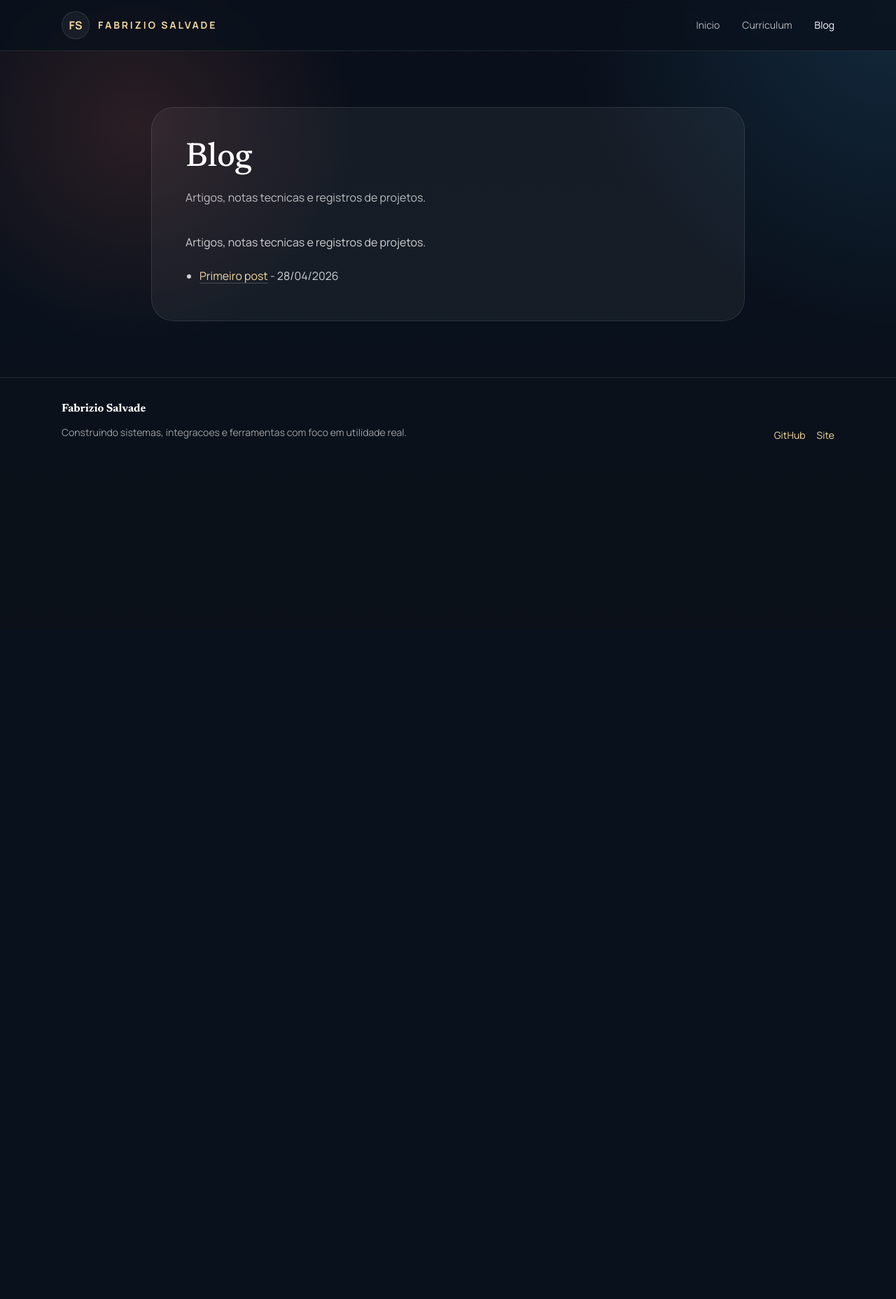
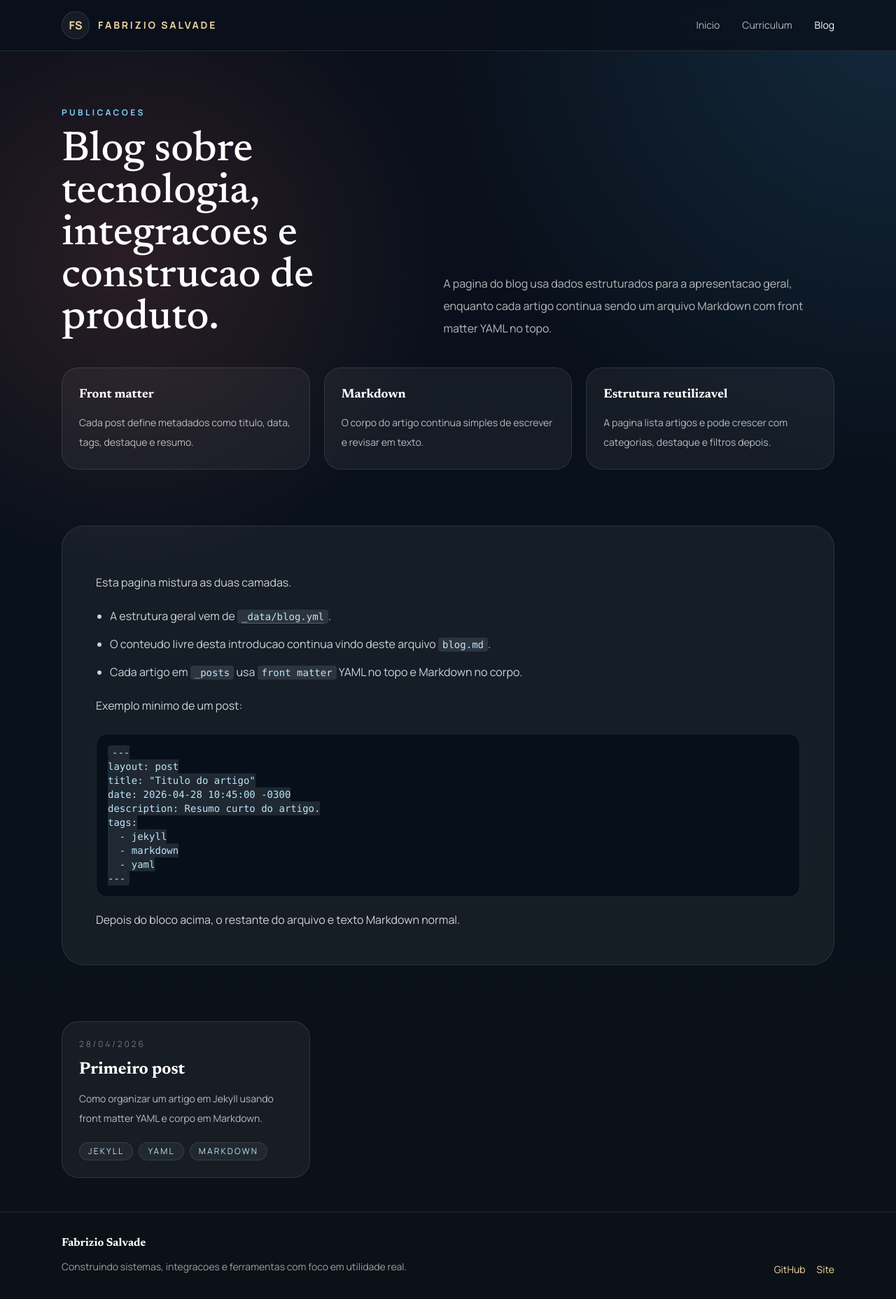
Before and after one commit to brizzio/brizzio.github.io, a Jekyll site: the page built from blog.md, in a window 1280 px wide. Shown: the whole page at 70% size. Built offline with Jekyll 4.4.1, drawn with Linux system fonts in a browser that asks for light colours; before the commit the page ends 900 px from its top, so only the background shows below that.

Commit message:
Refactor blog with data-driven layout

````diff
--- /dev/null
+++ b/_data/blog.yml
@@ -0,0 +1,12 @@
+hero:
+  eyebrow: Publicacoes
+  title: Blog sobre tecnologia, integracoes e construcao de produto.
+  body: A pagina do blog usa dados estruturados para a apresentacao geral, enquanto cada artigo continua sendo um arquivo Markdown com front matter YAML no topo.
+
+highlights:
+  - title: Front matter
+    text: Cada post define metadados como titulo, data, tags, destaque e resumo.
+  - title: Markdown
+    text: O corpo do artigo continua simples de escrever e revisar em texto.
+  - title: Estrutura reutilizavel
+    text: A pagina lista artigos e pode crescer com categorias, destaque e filtros depois.
--- /dev/null
+++ b/_layouts/blog.html
@@ -0,0 +1,57 @@
+---
+layout: default
+---
+
+{% assign blog_data = site.data.blog %}
+
+<section class="mx-auto max-w-6xl px-6 py-16 md:py-20">
+  <div class="grid gap-10 lg:grid-cols-[0.95fr_1.05fr] lg:items-end">
+    <div>
+      <p class="text-xs font-semibold uppercase tracking-[0.28em] text-sky-300">{{ blog_data.hero.eyebrow }}</p>
+      <h1 class="mt-4 font-display text-4xl text-white md:text-6xl">{{ blog_data.hero.title }}</h1>
+    </div>
+    <p class="max-w-2xl text-base leading-8 text-white/70">{{ blog_data.hero.body }}</p>
+  </div>
+
+  <div class="mt-10 grid gap-5 md:grid-cols-3">
+    {% for item in blog_data.highlights %}
+      <article class="rounded-3xl border border-white/10 bg-white/5 p-6">
+        <h2 class="text-lg font-semibold text-white">{{ item.title }}</h2>
+        <p class="mt-3 text-sm leading-7 text-white/70">{{ item.text }}</p>
+      </article>
+    {% endfor %}
+  </div>
+</section>
+
+<section class="mx-auto max-w-6xl px-6 pb-8">
+  <div class="rounded-[2rem] border border-white/10 bg-white/5 p-8 md:p-12">
+    <div class="prose-shell">
+      {{ content }}
+    </div>
+  </div>
+</section>
+
+<section class="mx-auto max-w-6xl px-6 py-8 md:py-12">
+  <div class="grid gap-5 md:grid-cols-2 xl:grid-cols-3">
+    {% for post in site.posts %}
+      <article class="rounded-3xl border border-white/10 bg-white/5 p-6">
+        <p class="text-xs uppercase tracking-[0.24em] text-white/40">{{ post.date | date: "%d/%m/%Y" }}</p>
+        <h2 class="mt-3 text-2xl font-semibold text-white">
+          <a href="{{ post.url | relative_url }}">{{ post.title }}</a>
+        </h2>
+        {% if post.description %}
+          <p class="mt-3 text-sm leading-7 text-white/70">{{ post.description }}</p>
+        {% else %}
+          <p class="mt-3 text-sm leading-7 text-white/70">{{ post.excerpt | strip_html | truncate: 150 }}</p>
+        {% endif %}
+        {% if post.tags %}
+          <div class="mt-5 flex flex-wrap gap-2">
+            {% for tag in post.tags %}
+              <span class="rounded-full border border-white/10 bg-white/5 px-3 py-1 text-xs uppercase tracking-[0.18em] text-sky-200">{{ tag }}</span>
+            {% endfor %}
+          </div>
+        {% endif %}
+      </article>
+    {% endfor %}
+  </div>
+</section>
--- a/_posts/2026-04-28-primeiro-post.md
+++ b/_posts/2026-04-28-primeiro-post.md
@@ -2,7 +2,12 @@
 layout: post
 title: "Primeiro post"
 date: 2026-04-28 10:45:00 -0300
+description: Como organizar um artigo em Jekyll usando front matter YAML e corpo em Markdown.
 categories: blog
+tags:
+  - jekyll
+  - yaml
+  - markdown
 ---
 
 Este e o primeiro post do blog.
@@ -21,5 +26,12 @@ layout: post
 title: "Titulo do artigo"
 date: 2026-04-28 10:45:00 -0300
 categories: blog
+description: "Resumo curto do artigo"
+tags:
+  - jekyll
+  - yaml
+  - markdown
 ---
 ```
+
+Depois desse bloco, o restante do arquivo e Markdown puro. Ou seja, sim: voce pode misturar dados estruturados em YAML com texto livre em MD no mesmo post.
--- a/blog.md
+++ b/blog.md
@@ -1,12 +1,29 @@
 ---
-layout: page
+layout: blog
 title: Blog
 permalink: /blog/
 description: Artigos, notas tecnicas e registros de projetos.
 ---
 
-Artigos, notas tecnicas e registros de projetos.
+Esta pagina mistura as duas camadas.
 
-{% for post in site.posts %}
-- [{{ post.title }}]({{ post.url | relative_url }}) - {{ post.date | date: "%d/%m/%Y" }}
-{% endfor %}
+- A estrutura geral vem de [`_data/blog.yml`](/C:/Users/opera/Desktop/brizzio.github.io/_data/blog.yml:1).
+- O conteudo livre desta introducao continua vindo deste arquivo `blog.md`.
+- Cada artigo em `_posts` usa `front matter` YAML no topo e Markdown no corpo.
+
+Exemplo minimo de um post:
+
+```yaml
+---
+layout: post
+title: "Titulo do artigo"
+date: 2026-04-28 10:45:00 -0300
+description: Resumo curto do artigo.
+tags:
+  - jekyll
+  - markdown
+  - yaml
+---
+```
+
+Depois do bloco acima, o restante do arquivo e texto Markdown normal.
````
Also changed, not shown: assets/css/main.css.
